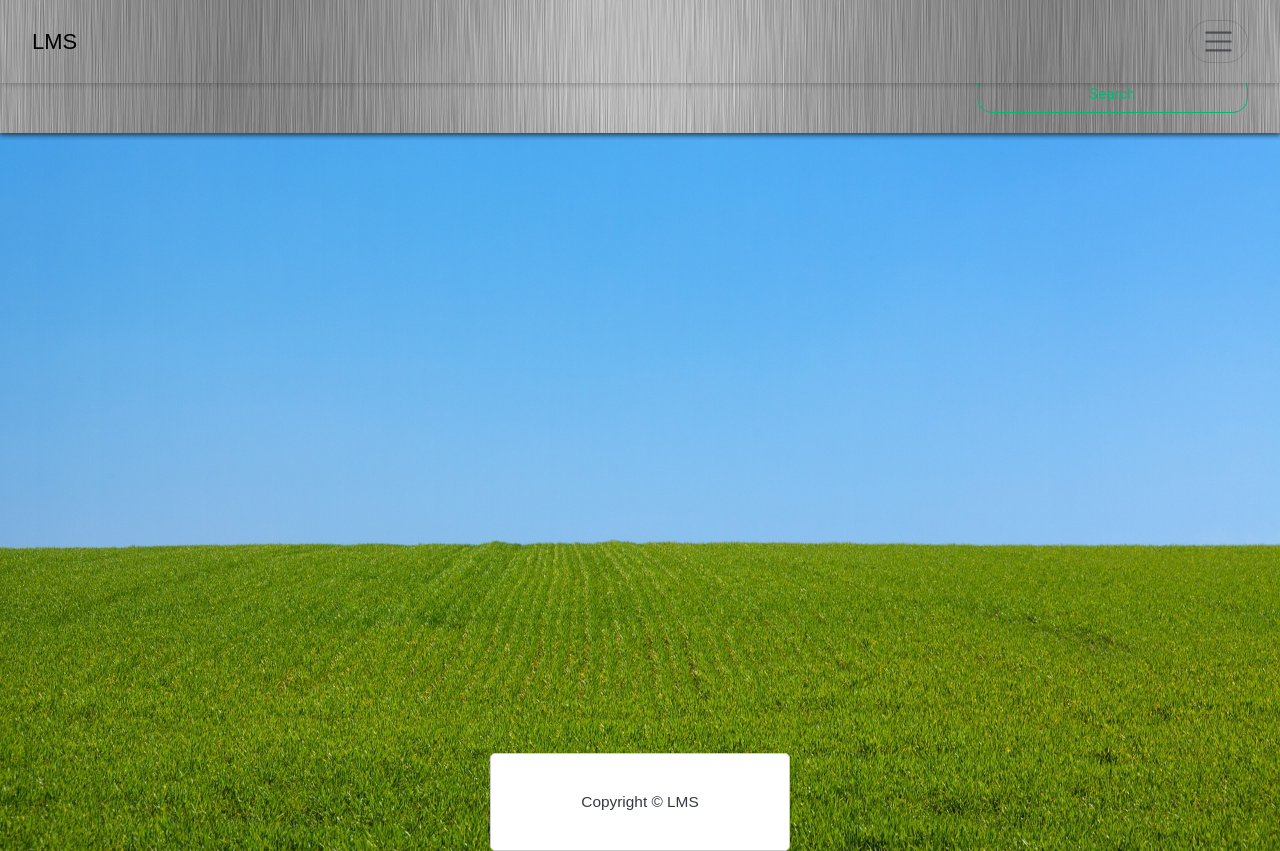
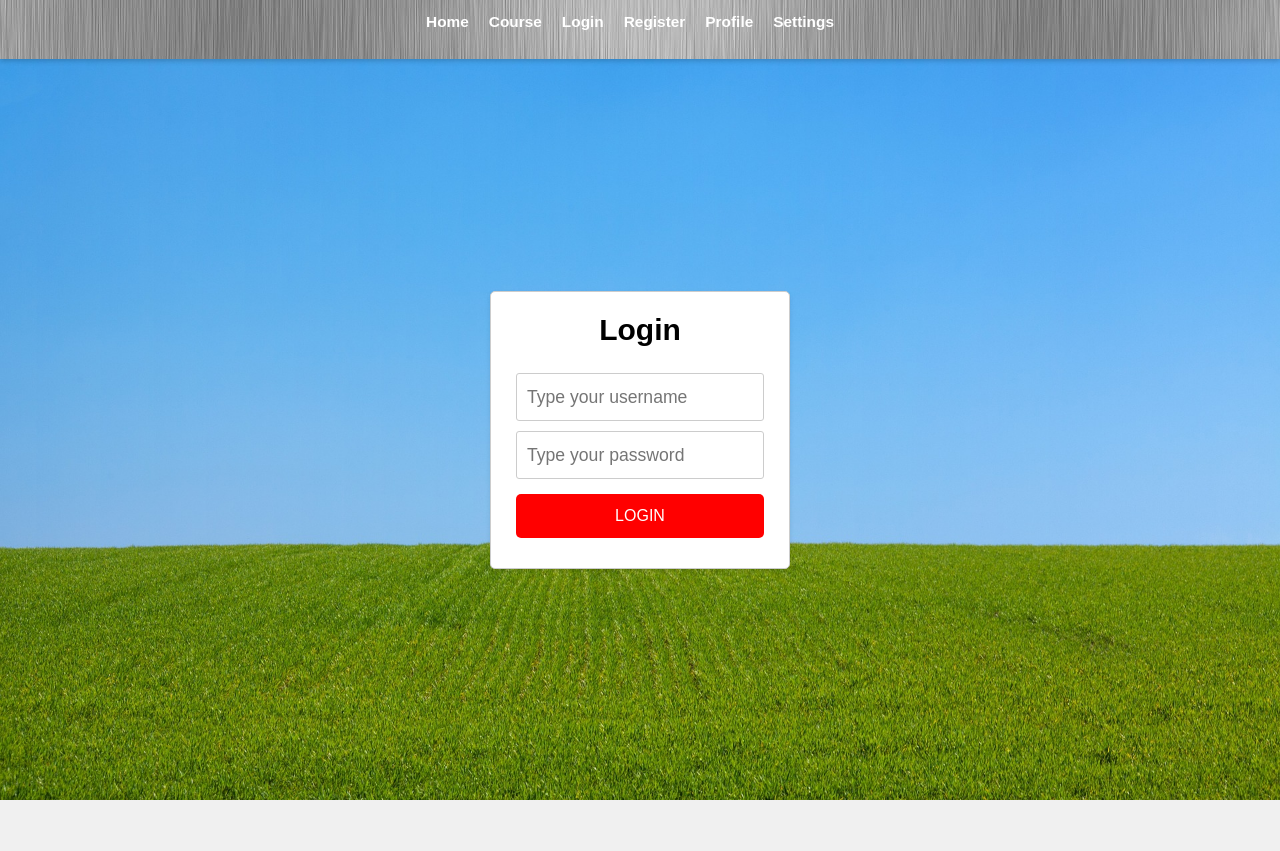
Before and after one commit to WSU-4110/LearningManagementSystem, a React (Create React App) app in the folder frontend/: page /login in a window 1280 px wide. After the commit the page ends 800 px from the top, so only its background shows below. Built offline with nearby package versions, Linux system fonts and the light colour scheme; no server answers.

Commit message:
Rephrase login placeholder words

```diff
--- a/frontend/src/App.js
+++ b/frontend/src/App.js
@@ -35,12 +35,12 @@ export default function App() {
         };
     }, []);
     return (
-       <Router>
-            <Header />
-            <main style={{minHeight:"93vh"}}></main>
-            <Footer />
-        </Router>
-        /*<Router>
+    //    <Router>
+    //         <Header />
+    //         <main style={{minHeight:"93vh"}}></main>
+    //         <Footer />
+    //     </Router>
+        <Router>
             <Navbar />
             <Routes>
                 <Route path = '/' element={<Dashboard/>} />
@@ -52,6 +52,6 @@ export default function App() {
                 <Route path = '/profilepage' element={<ProfilePage/>} />
                 <Route path = '/settings' element={<Settings/>} />
             </Routes>
-        </Router>*/
+        </Router>
     );
 }
--- a/frontend/src/components/login.component.js
+++ b/frontend/src/components/login.component.js
@@ -28,13 +28,13 @@ export default function Login() {
             .catch(err => { console.log(err) });
     };
     return (
-        <div>
+        <div className="container">
         <h1>Login</h1>
             <form>
                 <div>
                     <input
                         type="email"
-                        placeholder="Email"
+                        placeholder="Type your username"
                         value={email}
                         onChange={(e) => setEmail(e.target.value)}
                     />
@@ -42,13 +42,13 @@ export default function Login() {
                 <div>
                     <input
                         type="password"
-                        placeholder="Password"
+                        placeholder="Type your password"
                         value={password}
                         onChange={(e) => setPassword(e.target.value)}
                     />
                 </div>
                 <button type="button" onClick={handleSignin}>
-                Login
+                LOGIN
                 </button>
             </form>
         </div>
--- a/frontend/src/css/login.css
+++ b/frontend/src/css/login.css
@@ -12,6 +12,10 @@ body {
   }
 
   .container {
+    display: flex;
+    align-items: center;
+    justify-content: center;
+    flex-direction: column;
     background-color: #fff;
     border: 1px solid #ccc;
     padding: 20px;
```
